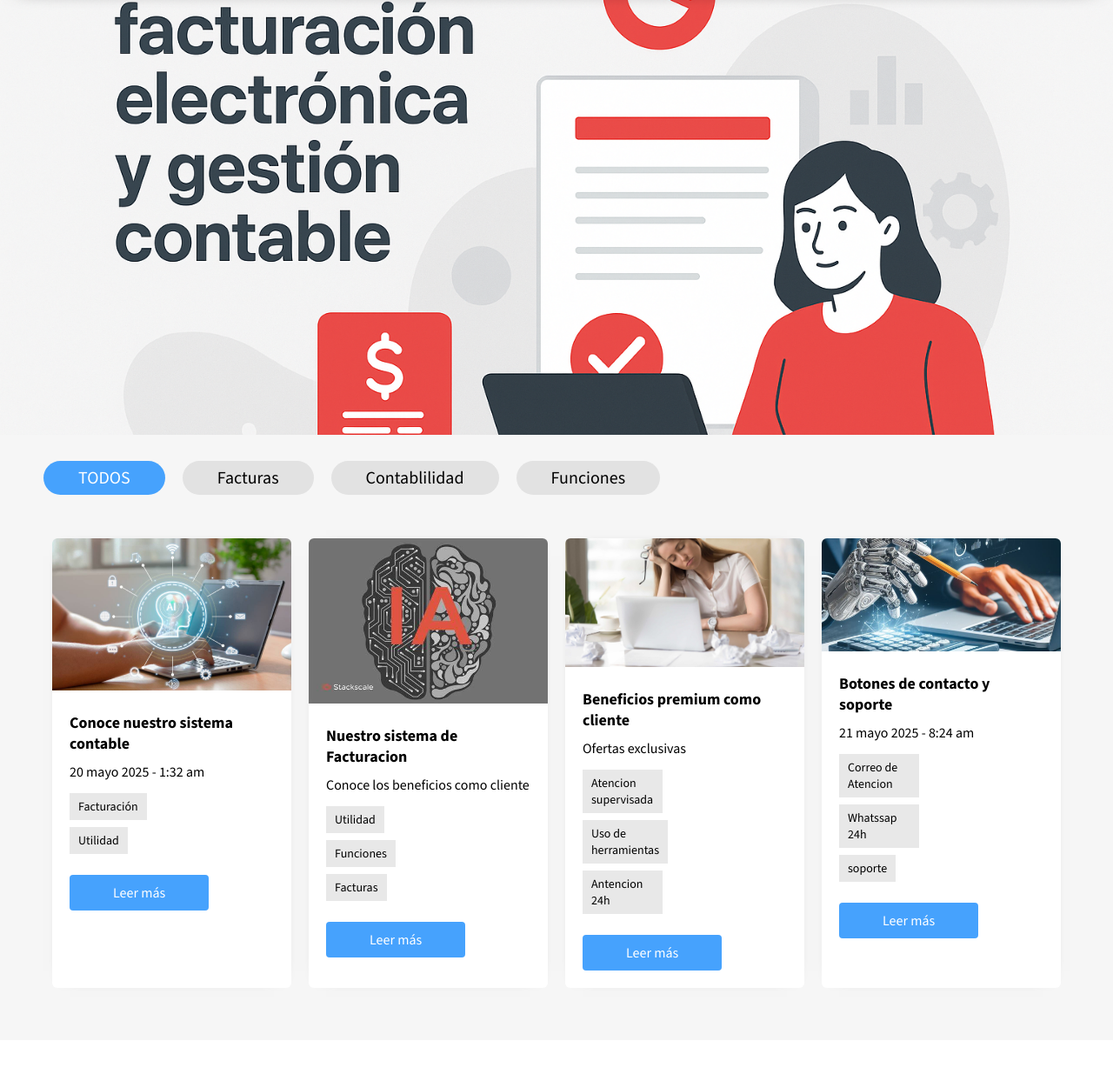
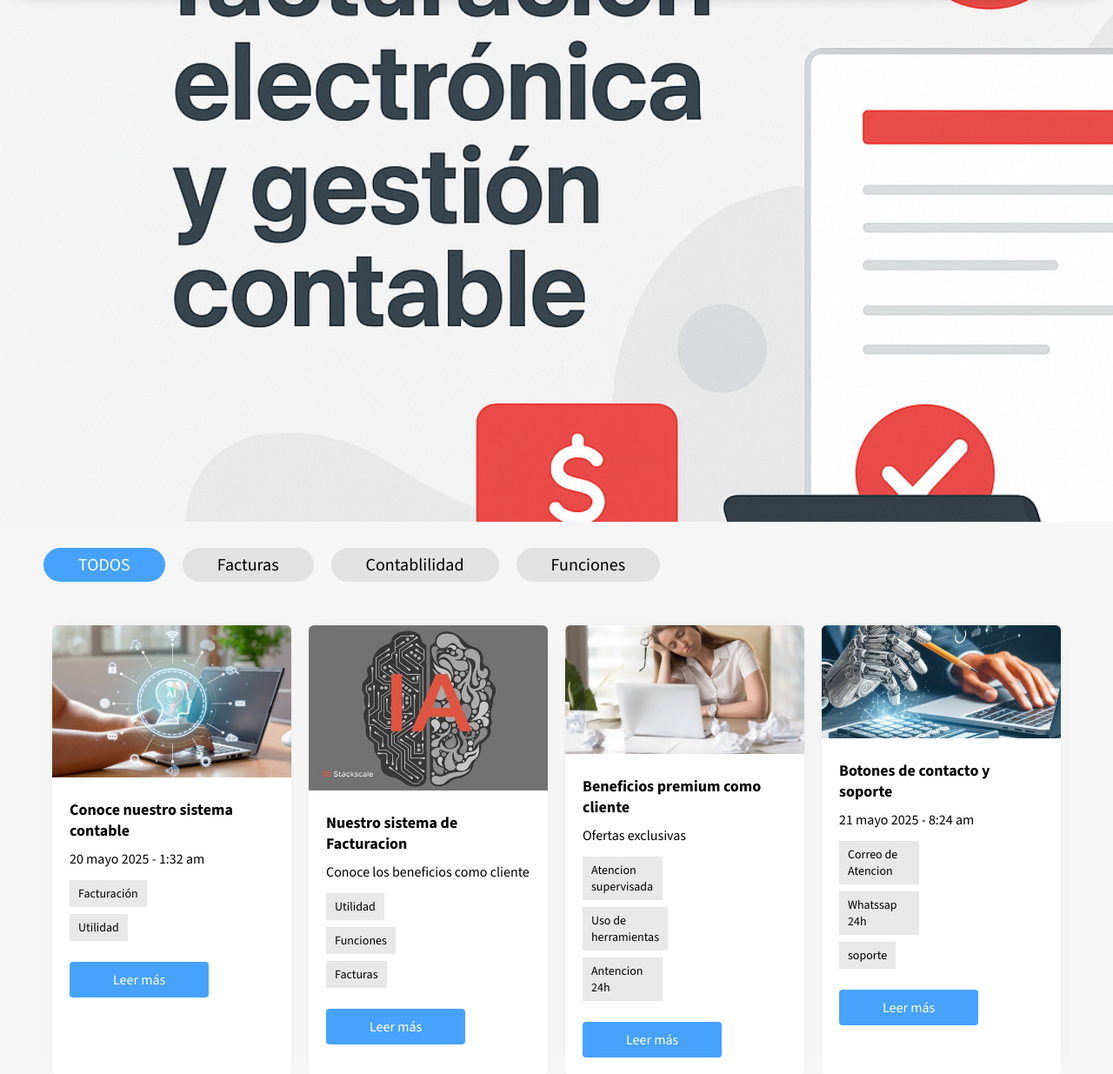
Before and after one commit to JuanCaRojas-18/JuanCaRojas-18.github.io, a PHP site: page / in a window 1280 px wide; the page is wider, and only the part inside the window is pictured. Shown: the part 80-1315 px from the top of that part at 87% size. Run offline with PHP 8.4, Linux system fonts and the light colour scheme; some libraries are stand-ins or nearby versions.

Commit message:
Update blog.css

```diff
--- a/css/blog.css
+++ b/css/blog.css
@@ -1,8 +1,8 @@
 /*Portada*/
 
 .blog-container-cover{
-    width: 100%;
-    height: 500px;
+    width: 150%;
+    height: 600px;
     position: relative;
     margin-top: 80px;
     background-image: url(../Img/img.1.2.png);
```
